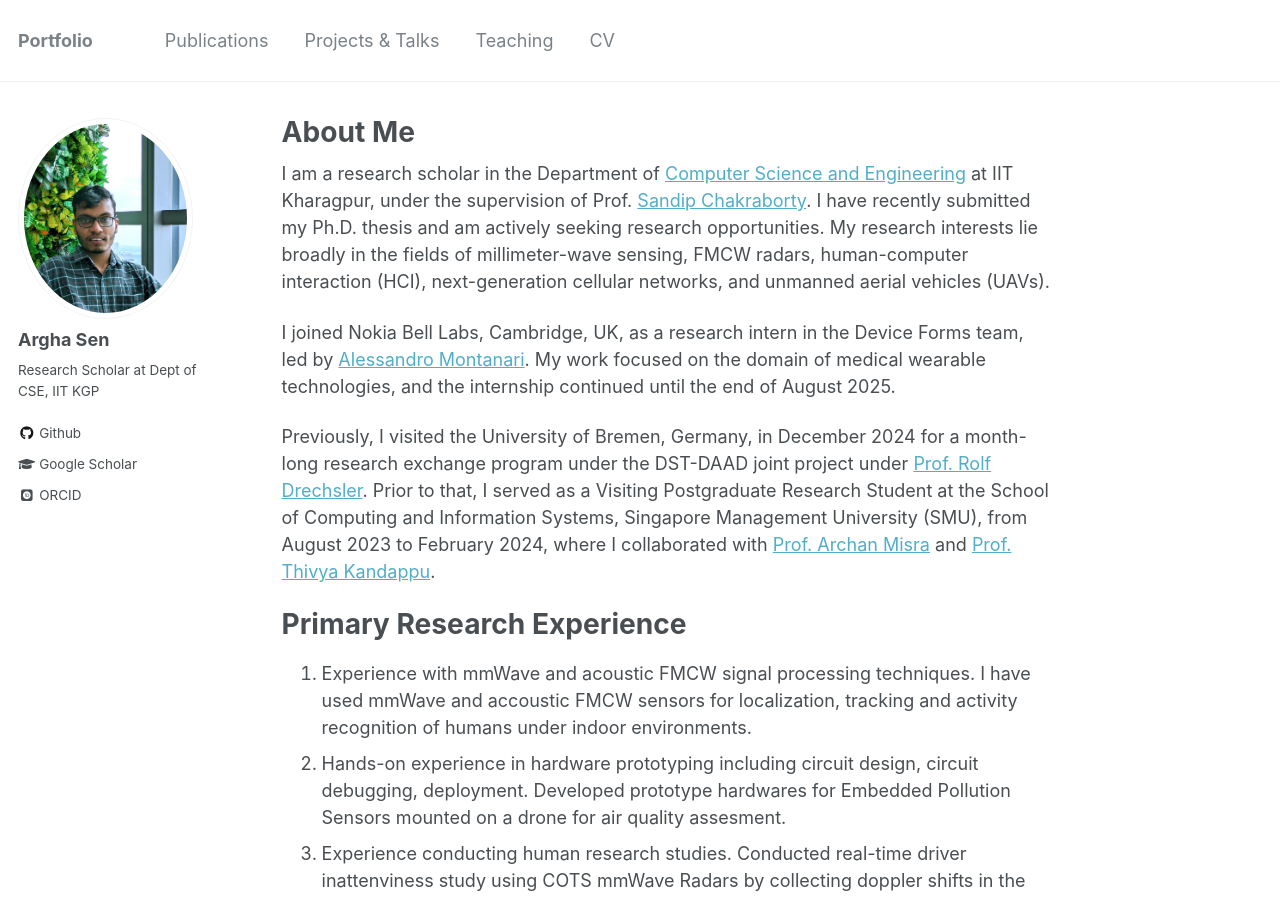
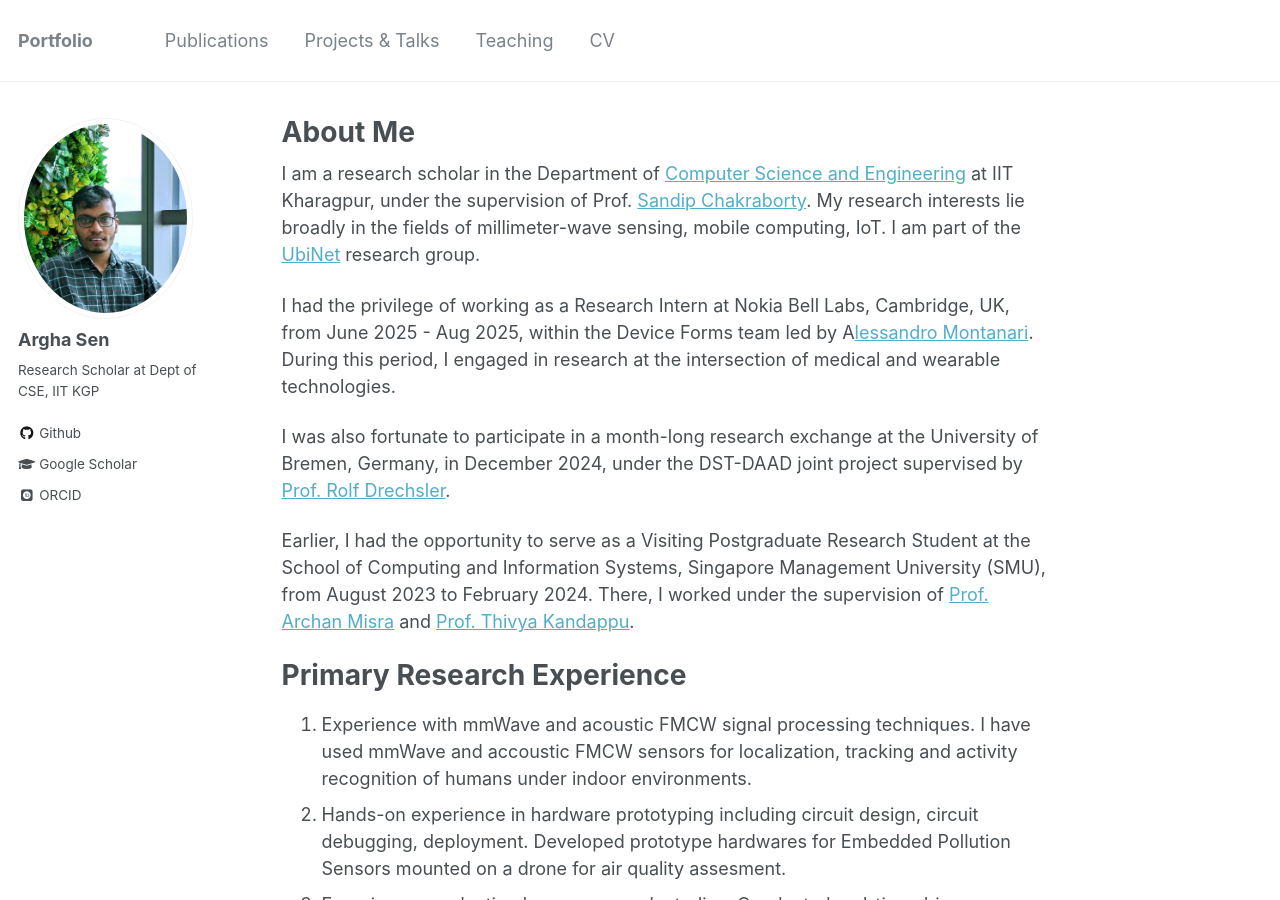
Before and after one commit to arghasen10/arghasen10.github.io, a Jekyll site: the page built from _pages/about.md, in a window 1280 px wide and 900 px high. Built offline with Jekyll 4.4.1, drawn with Linux system fonts in a browser that asks for light colours; some web fonts are replaced.

Commit message:
updated bio

```diff
--- a/_pages/about.md
+++ b/_pages/about.md
@@ -8,11 +8,17 @@ redirect_from:
   - /about.html
 ---
 
-I am a research scholar in the Department of [Computer Science and Engineering](http://cse.iitkgp.ac.in/) at IIT Kharagpur, under the supervision of Prof. [Sandip Chakraborty](https://sandipc-iitkgp.github.io/sandip-web/). I have recently submitted my Ph.D. thesis and am actively seeking research opportunities. My research interests lie broadly in the fields of millimeter-wave sensing, FMCW radars, human-computer interaction (HCI), next-generation cellular networks, and unmanned aerial vehicles (UAVs).
+I am a research scholar in the Department of [Computer Science and Engineering](http://cse.iitkgp.ac.in/) at IIT Kharagpur, under the supervision of Prof. [Sandip Chakraborty](https://sandipc-iitkgp.github.io/sandip-web/). My research interests lie broadly in the fields of millimeter-wave sensing, mobile computing, IoT. I am part of the [UbiNet](https://ubinet-iitkgp.github.io/ubinet/) research group.
 
-I joined Nokia Bell Labs, Cambridge, UK, as a research intern in the Device Forms team, led by [Alessandro Montanari](https://alessandro-montanari.github.io/). My work focused on the domain of medical wearable technologies, and the internship continued until the end of August 2025.
+I had the privilege of working as a Research Intern at Nokia Bell Labs, Cambridge, UK, from June 2025 - Aug 2025, within the Device Forms team led by A[lessandro Montanari](https://alessandro-montanari.github.io/). During this period, I engaged in research at the intersection of medical and wearable technologies.
 
-Previously, I visited the University of Bremen, Germany, in December 2024 for a month-long research exchange program under the DST-DAAD joint project under [Prof. Rolf Drechsler](https://www.rolfdrechsler.de/). Prior to that, I served as a Visiting Postgraduate Research Student at the School of Computing and Information Systems, Singapore Management University (SMU), from August 2023 to February 2024, where I collaborated with [Prof. Archan Misra](https://sites.google.com/view/archan-misra) and [Prof. Thivya Kandappu](https://faculty.smu.edu.sg/profile/thivya-kandappu-541).
+I was also fortunate to participate in a month-long research exchange at the University of Bremen, Germany, in December 2024, under the DST-DAAD joint project supervised by [Prof. Rolf Drechsler](https://www.rolfdrechsler.de/).
+
+Earlier, I had the opportunity to serve as a Visiting Postgraduate Research Student at the School of Computing and Information Systems, Singapore Management University (SMU), from August 2023 to February 2024. There, I worked under the supervision of [Prof. Archan Misra](https://sites.google.com/view/archan-misra) and [Prof. Thivya Kandappu](https://faculty.smu.edu.sg/profile/thivya-kandappu-541).
+
+<!-- I joined Nokia Bell Labs, Cambridge, UK, as a research intern in the Device Forms team, led by [Alessandro Montanari](https://alessandro-montanari.github.io/). My work focused on the domain of medical wearable technologies, and the internship continued until the end of August 2025.
+
+Previously, I visited the University of Bremen, Germany, in December 2024 for a month-long research exchange program under the DST-DAAD joint project under [Prof. Rolf Drechsler](https://www.rolfdrechsler.de/). Prior to that, I served as a Visiting Postgraduate Research Student at the School of Computing and Information Systems, Singapore Management University (SMU), from August 2023 to February 2024, where I collaborated with [Prof. Archan Misra](https://sites.google.com/view/archan-misra) and [Prof. Thivya Kandappu](https://faculty.smu.edu.sg/profile/thivya-kandappu-541). -->
 
 
 <!-- Moreover, as a Visiting Postgraduate Research Student at the esteemed School of Computing and Information Systems at Singapore Management University ([SMU](https://www.smu.edu.sg/)), I am engaged in research work within the dynamic domain of the Human-Machine Collaborative Systems LAB, collaborating closely with [Prof. Archan Misra](https://sites.google.com/view/archan-misra) and [Prof. Thivya Kandappu](https://faculty.smu.edu.sg/profile/thivya-kandappu-541). -->
```
